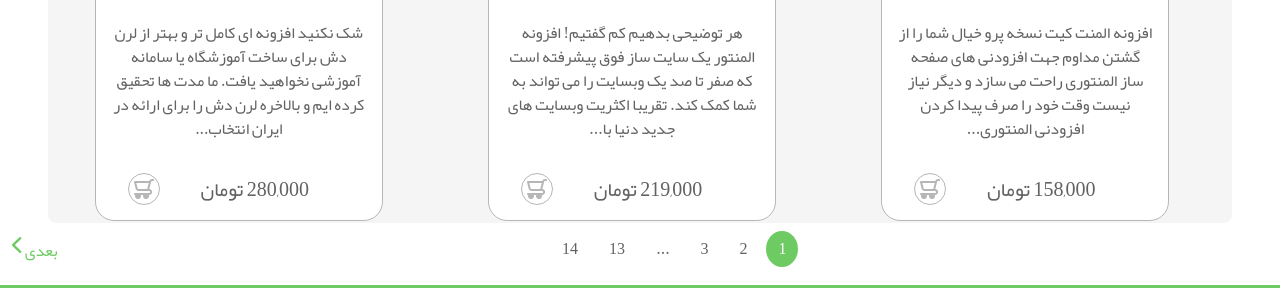
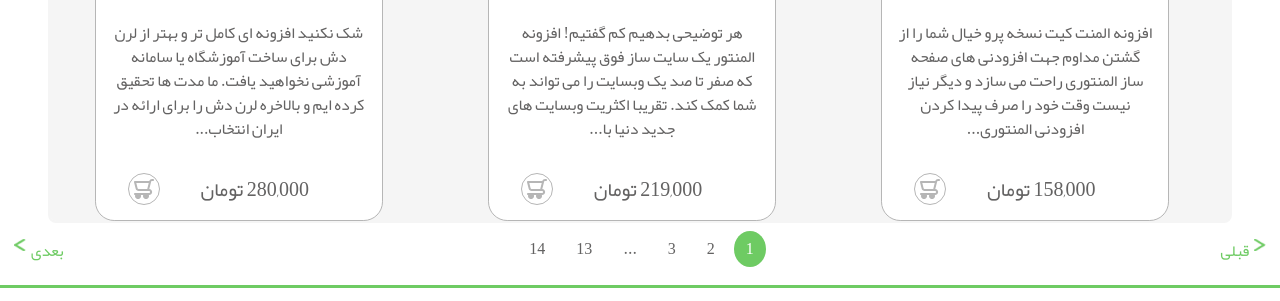
Before and after one commit to nazaninjh/optimizers-nahal-website, a plain HTML site: page product-page/product.html in a window 1280 px wide. Shown: the part 2237-2538 px from the top of the page. Drawn offline with nearby package versions, Linux system fonts and the light colour scheme; files whose address does not match are found by name.

Commit message:
Fix paginations size
next and previous pagination sizes were not fit for mobile devices.

```diff
--- a/product-page/product.html
+++ b/product-page/product.html
@@ -1305,8 +1305,8 @@
 
       <nav aria-label="Page navigation mt-5">
         <ul class="pagination">
-          <li class="page-item">
-            <a class="page-link pre-pagination" href="#" aria-label="Previous">
+          <li class="page-item pre-pagination">
+            <a class="page-link" href="#" aria-label="Previous">
               <img src="../pics/pagination-pre-vector.png">
             <span>قبلی</span>
             </a>
--- a/product-page/product.js
+++ b/product-page/product.js
@@ -57,12 +57,12 @@ const Pagination = (function () {
     });
     // to use this function, other product pages should be created
     // فانکشن پایین در صورت ساخت صفحات دیگر کار خواهد کرد
-    currentActive = pageItemCont.querySelector(".active");
-    if (currentActive === pageItems[0]) {
-      prev.style.display = "none";
-    } else {
-      prev.style.display = "block";
-    }
+    // currentActive = pageItemCont.querySelector(".active");
+    // if (currentActive === pageItems[0]) {
+    //   prev.style.display = "none";
+    // } else {
+    //   prev.style.display = "block";
+    // }
     prev.addEventListener("click", ()=> {
       currentActive = pageItemCont.querySelector(".active");
       currentActive.previousElementSibling.classList.add("active");
--- a/product-page/productstyle.css
+++ b/product-page/productstyle.css
@@ -1,4 +1,5 @@
 
+/* fix next and prev paginations */
 :root {
     --green-clr: #6ECB63;
     --gray-dark-clr: #4A4A4A;
@@ -321,16 +322,47 @@ body {
     align-items: center;
     cursor: pointer;
 }
+
 .pagination > .page-item-cont  .page-item.active > a {
     background-color: var(--green-clr);
     color: white;
     border: none;
     border-radius: 50%;
 }
+
 .pagination > .page-item-cont > .page-item  a {
     background-color: transparent;
     color: var(--gray-txt-clr);
     border: none;
+}
+.pagination  .next-pagination,
+.pagination .pre-pagination {
+    display: flex;
+    align-items: center;
+    width: fit-content;
+    padding: 0;
+}
+.pagination  .next-pagination span,
+.pagination .pre-pagination span {
+    font-size: 0.5rem;
+}
+.pagination  .next-pagination img,
+.pagination .pre-pagination img {
+    width: 10px;
+    height: 10px;
+    padding: 2px 2px;
+}
+@media screen and (min-width:500px) {
+    .pagination  .next-pagination span,
+.pagination .pre-pagination span {
+    font-size: 1rem;
+}
+.pagination  .next-pagination img,
+.pagination .pre-pagination img {
+    width: 1rem;
+    height: 1rem;
+    padding: 2px 2px;
+}
 }
 .pagination > .next-pagination > a,
 .pagination > .page-item > a {
@@ -341,11 +373,19 @@ body {
 .pagination > .page-item > a span {
     color: var(--green-clr);
 }
+@media screen and (max-width:352px) {
+    .pagination  .next-pagination span,
+    .pagination .pre-pagination span {
+        display: none;
+    }
+}
 .pagination .page-item-cont .page-item:hover {
     color: var(--green-clr);
-    border: 2px var(--green-clr) solid;
+    border: 1px var(--green-clr) solid;
     border-radius: 50%;
     outline: none;
+    padding: 0;
+    margin: 0;
 }
 
 footer > * {
```
